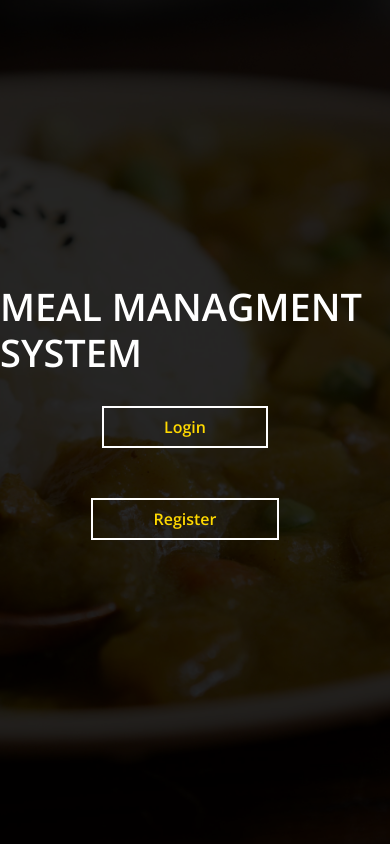
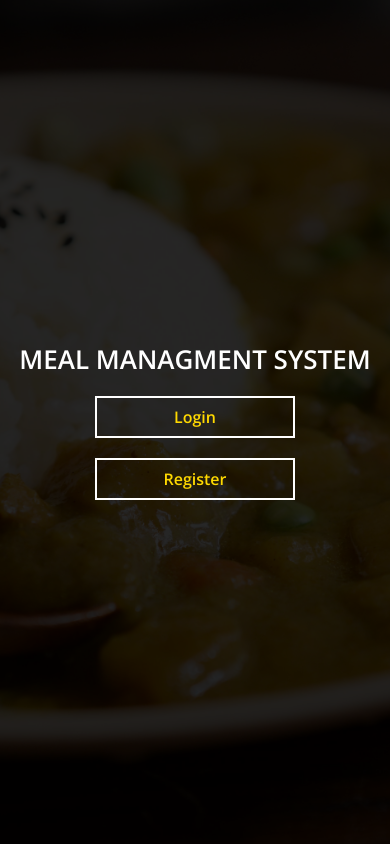
Before and after one commit to DEV-ASHANAUR/meal-management-system, a PHP site: page / in a window 390 px wide. Run offline with PHP 8.4, Linux system fonts and the light colour scheme.

Commit message:
Home page Responsive done

```diff
--- a/css/responsive.css
+++ b/css/responsive.css
@@ -27,6 +27,13 @@
     .login_left_area {
         display: none;
     }
+    .home_area h2 {
+        font-size: 26px;
+        color: #fff;
+    }
+    .home_btn a {
+        margin: 20px 10px 0px 10px;
+    }
 }
 
 /*Small devices (landscape phones, 575px and down)*/
--- a/css/style.css
+++ b/css/style.css
@@ -442,6 +442,7 @@ header.sticky {
 .home_area h2 {
     font-size: 38px;
     color: #fff;
+    text-align: center;
     text-transform: uppercase;
     font-weight: 600;
 }
@@ -450,9 +451,10 @@ header.sticky {
 }
 .home_btn a {
     display: inline-block;
-    padding: 6px 60px;
+    padding: 6px 0;
+    width: 200px;
     border: 2px solid #fff;
-    margin: 30px 20px 20px 0;
+    margin: 30px 20px 0px 20px;
     color: #ffd900;
     transition: 0.3s;
     font-weight: 600;
--- a/index.html
+++ b/index.html
@@ -54,7 +54,7 @@
                 <div class="">
                     <h2>Meal Managment System</h2>
                     <div class="home_btn">
-                        <a href="#">Login</a>
+                        <a href="login.html">Login</a>
                         <a href="#">Register</a>
                     </div>
                 </div>
```
